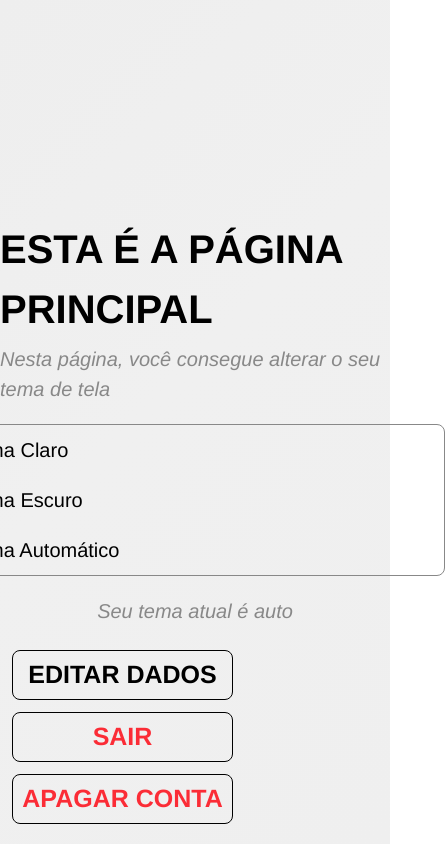
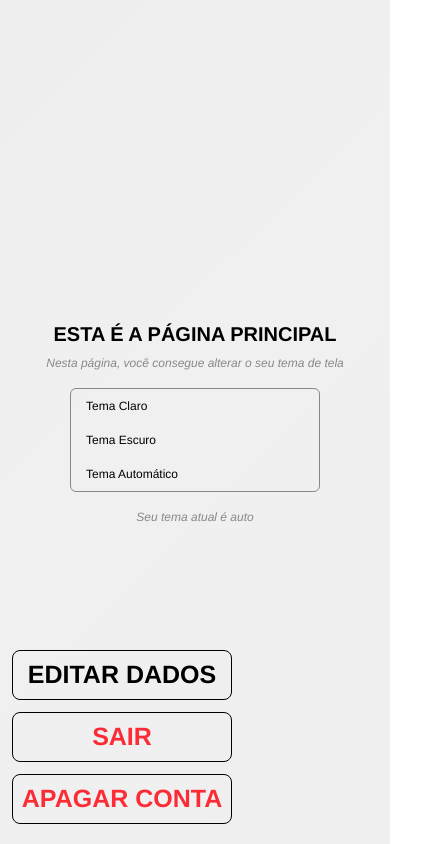
Before and after one commit to Notify-Systems/Projeto-Login, a React (Vite) app: page /home in a window 390 px wide. Shown: the whole page, 445 px wide, since content can reach past the window. Built offline with nearby package versions, Linux system fonts and the light colour scheme.

Commit message:
Responsividade da página

```diff
--- a/src/components/DataBox.tsx
+++ b/src/components/DataBox.tsx
@@ -14,7 +14,8 @@ export default function DataBox({type, placeholder}: Props){
     return (
         <>
             <input type={type} placeholder={placeholder} className={`
-                w-[500px] px-4 py-2 border border-gray outline-none rounded-lg text-[15px] font-display
+                w-[300px] px-3 py-2 border border-gray outline-none rounded-md text-[12px] font-display
+                md:w-[500px] md:text-[15px] md:rounded-lg md:px-4
                 ${actualTheme === "dark" ? "text-white" : "text-black"}
             `}/>
         </>
--- a/src/components/ThemeButton.tsx
+++ b/src/components/ThemeButton.tsx
@@ -15,8 +15,8 @@ export default function ThemeButton({text, newTheme}: Props) {
     return (
         <button
             onClick={() => toggleTheme && toggleTheme(newTheme)}
-            className={`rounded-full w-[100%] font-display rounded-none text-left text-[20px] px-[20px] py-[10px] transition duration-300
-                :hover:text-[25px] first:rounded-t-lg last:rounded-b-lg
+            className={`rounded-full w-[100%] font-display rounded-none text-left text-[12px] px-[15px] py-[8px] transition duration-300
+                first:rounded-t-lg last:rounded-b-lg md:text-[16px] md:px-[20px] md:py-[10px]
                 ${actualTheme == "dark" ? "text-white hover:bg-[#222]" : "text-black hover:bg-[#e2e2e2]"}`}>
             {text}
         </button>
--- a/src/components/Title.tsx
+++ b/src/components/Title.tsx
@@ -12,6 +12,9 @@ export default function Title({text}: Props)
     const actualTheme = theme === "auto" ? (window.matchMedia('(prefers-color-scheme: dark)').matches ? "dark" : "light") : theme;
 
     return(
-        <h1 className={`font-display text-[40px] font-bold mb-[5px] ${actualTheme == "dark" ? "text-white" : "text-black"}`}>{text}</h1>
+        <h1 className={`font-display text-[20px] font-bold mb-[5px]
+            ${actualTheme == "dark" ? "text-white" : "text-black"}
+            md:text-[40px]`}
+        >{text}</h1>
     )
 }
--- a/src/pages/Home.tsx
+++ b/src/pages/Home.tsx
@@ -14,35 +14,37 @@ export default function Home(){
         <>
             <section className="flex flex-col justify-center items-center h-screen">
                 <Title text="ESTA É A PÁGINA PRINCIPAL"/>
-                <span className="text-[#888] text-[20px] mb-5 font-display italic">Nesta página, você consegue alterar o seu tema de tela</span>
-                <div className={`flex flex-col w-[500px] rounded-lg border border-[#888]
+                <span className="text-[#888] text-[12px] mb-4 font-display italic md:text-[20px] md:mb-5"
+                    >Nesta página, você consegue alterar o seu tema de tela
+                </span>
+                <div className={`flex flex-col w-[250px] rounded-md border border-[#888] md:w-[500px] md:rounded-lg
                     ${actualTheme === "dark" ? "bg-[#1A1A1A]" : "bg[#EAEAEA]"}`}>
                     <ThemeButton newTheme="light" text="Tema Claro"/>
                     <ThemeButton newTheme="dark" text="Tema Escuro"/>
                     <ThemeButton newTheme="auto" text="Tema Automático"/>
                 </div>
-                <span className="text-[#888] text-[20px] mt-5 font-display italic">Seu tema atual é {theme}</span>
+                <span className="text-[#888] text-[12px] mt-4 font-display italic md:text-[20px] md:mt-5">Seu tema atual é {theme}</span>
             </section>
             <section className="fixed bottom-5 left-3 flex flex-col gap-3">
                 <button
                     type="button"
-                    className={`w-[221px] h-[50px] rounded-lg border text-[25px] font-bold font-display transition duration:300
-                    ${actualTheme == "dark" ? "text-white border-white hover:bg-[#1A1A1A]" : "text-black border-black hover:bg-[#EAEAEA]"}`}>
+                    className={`w-[220px] h-[50px] rounded-lg border text-[25px] font-bold font-display transition duration:300
+                        ${actualTheme == "dark" ? "text-white border-white hover:bg-[#1A1A1A]" : "text-black border-black hover:bg-[#EAEAEA]"}`}>
                     EDITAR DADOS
                 </button>
 
                 <button
                     type="button"
                     onClick={() => navigate("/")}
-                    className={`text-red-500 w-[221px] h-[50px] rounded-lg border border-[red] text-[25px] font-bold font-display
-                    ${actualTheme == "dark" ? "hover:text-[#FF5454] hover:border-[#FF5454]" : "text-black border-black hover:bg-[#EAEAEA]"}`}>
+                    className={`text-red-500 w-[220px] h-[50px] rounded-lg border border-[red] text-[25px] font-bold font-display
+                        ${actualTheme == "dark" ? "hover:text-[#FF5454] hover:border-[#FF5454]" : "text-black border-black hover:bg-[#EAEAEA]"}`}>
                     SAIR
                 </button>
 
                 <button
                     type="button"
-                    className={`w-[221px] h-[50px] rounded-lg border border-[red] text-[25px] font-bold font-display text-red-500
-                    ${actualTheme == "dark" ? "hover:text-[#FF5454] hover:border-[#FF5454]" : "text-black border-black hover:bg-[#EAEAEA]"}`}>
+                    className={`w-[220px] h-[50px] rounded-lg border border-[red] text-[25px] font-bold font-display text-red-500
+                        ${actualTheme == "dark" ? "hover:text-[#FF5454] hover:border-[#FF5454]" : "text-black border-black hover:bg-[#EAEAEA]"}`}>
                     APAGAR CONTA
                 </button>
             </section>
--- a/src/pages/Login.tsx
+++ b/src/pages/Login.tsx
@@ -12,17 +12,21 @@ export default function Login() {
 
     return (
         <>
-            <section className="flex flex-col justify-center items-center h-screen gap-5"> {/*centralizando a div*/}
+            <section className="flex flex-col justify-center items-center h-screen gap-4 md:gap-5"> {/*centralizando a div*/}
                 <Title text="FAÇA SEU LOGIN" /> {/*adicionando o título em forma de componente*/}
                 <DataBox type="email" placeholder="E-mail" />
                 <DataBox type="password" placeholder="Senha" />
                 <button type="button"
                     onClick={() => navigate("/home")}
-                    className={`w-[200px] h-[50px] rounded-lg border border-[#888] text-[25px] font-bold font-display
+                    className={`w-[125px] h-[40px] rounded-lg border border-[#888] text-[20px] font-bold font-display
                         transition duration-300
-                        ${actualTheme === "dark" ? "bg-[#1A1A1A] hover:bg-[#222] text-white" : "bg-[#EAEAEA] hover:bg-[#E2E2E2] text-black"}`}
+                        md:text-[25px] md:w-[200px] md:h-[50px]
+                        ${actualTheme === "dark"
+                            ?"bg-[#1A1A1A] hover:bg-[#222] text-white"
+                            : "bg-[#EAEAEA] hover:bg-[#E2E2E2] text-black"
+                        }`}
                 >ENTRAR</button>
-                <span className="text-[#888] font-display italic">Ainda não é cadastrado?
+                <span className="text-[#888] font-display italic text-[12px] md:text-[16px]">Ainda não é cadastrado?
                     <a className="text-[#888] hover:underline hover:underline-gray-700 hover:text-gray-700 font-display"> Faça seu cadastro</a>
                 </span>
             </section>
```
